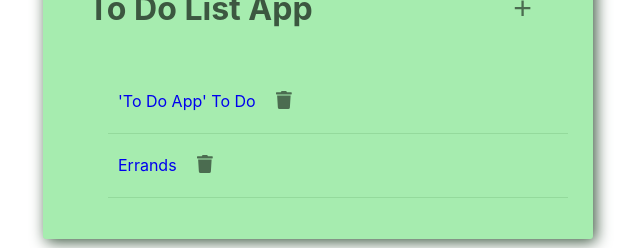
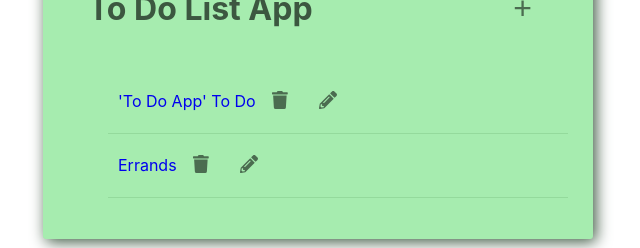
Before and after one commit to IanMFraser/react-to-do-app, a React (Create React App) app: page / in a window 1280 px wide. Shown: the part 177-425 px from the top of the page, without its empty margins (322-962 px from the left). Built offline with nearby package versions, Linux system fonts and the light colour scheme.

Commit message:
edit list title fix

```diff
--- a/package.json
+++ b/package.json
@@ -14,7 +14,8 @@
     "react": "^16.13.1",
     "react-dom": "^16.13.1",
     "react-router-dom": "^5.2.0",
-    "react-scripts": "3.4.1"
+    "react-scripts": "3.4.1",
+    "redux": "^4.0.5"
   },
   "scripts": {
     "start": "react-scripts start",
--- a/src/App.css
+++ b/src/App.css
@@ -57,17 +57,15 @@ li {
 .title {
   display: flex;
   justify-content: space-between;
-  margin: 20px;
+  margin: 10px;
 }
 
-.title input {
-  display: inline-block;
+.title h1 {
   background-color: #a6ecaf;
   border: none;
   font-size: 2em;
-  margin-left: 10px;
   outline-width: 0;
-  color: #3c5740;;
+  color: #3c5740;
 }
 
 .formContainer {
--- a/src/App.js
+++ b/src/App.js
@@ -1,5 +1,4 @@
-import React, { useState } from 'react';
-// import Db from './db.json';
+import React, {useState} from 'react';
 import { BrowserRouter as Router, Switch, Route} from 'react-router-dom';
 import MainPage from './Components/MainPage';
 import ToDoPage from './Components/ToDoPage';
@@ -7,18 +6,23 @@ import './App.css';
 
 const App = () => {
 
+  //toDoLists state holds aa list of objects that represent todo lists
+  //each object has an id (int), a title (string), and an items key(list of objects)
   const [toDoLists, setToDoLists] = useState([
     {
       "id": 0,
       "title": "'To Do App' To Do",
       "items": [
           {
+            "id": 0,
             "items": "implement title-bar  component",
           },
           {
+            "id": 1,
             "items": "refactor css to use flexbox and sass",
           },
           {
+            "id": 2,
             "items": "install json server for external storage of lists",
           }
       ]
@@ -28,12 +32,15 @@ const App = () => {
       "title": "Errands",
       "items": [
           {
+            "id": 0,
             "items": "laundry"
           },
           {
+            "id": 1,
             "items": "cook lunch"
           },
           {
+            "id": 2,
             "items": "clean litter box"
           }
       ]
@@ -43,31 +50,65 @@ const App = () => {
   //create a new todo page
   const newListHandler = () => {
     const title = window.prompt("Please name new To-Do list:", "list name")
+    const newId = toDoLists.length;
     //set a temp title and push an empty list
-    const newList = {
-      "title": title,
-      "items": []
+    if (title === '') {
+      alert('Title can not be empty')
+    } else if (title !== null) {
+      const newList = {
+        "id": newId,
+        "title": title,
+        "items": []
+      }
+      setToDoLists([...toDoLists, newList])
     }
-    setToDoLists([...toDoLists, newList])
   }
 
   //delete a todo page by it's title
   const deleteListHandler = (title) => {
     let result = window.confirm('Delete list?');
 
-    if ( result) {
+    if (result) {
       const updatedLists = toDoLists.filter(obj => obj.title !== title)
       setToDoLists(updatedLists)
 
     }
   }
 
+  //changeTitle
+  const changeTitle = (id, newTitle) => {
+    const toDoCopy = [...toDoLists]
+
+    toDoCopy.forEach((list) => {
+      if(list.id === id){
+        list.title = newTitle;
+      }
+    })
+    setToDoLists([...toDoCopy])
+  }
+
+  const editTitle = (id, title) => {
+    const newTitle = window.prompt("Please enter a new title: ", title);
+
+    if (newTitle === '') {
+      alert('title can not be empty')
+    } else if (newTitle !== null) {
+      changeTitle(id, newTitle)
+    }
+
+  }
+
+  console.log(toDoLists)
+
+
   return(
     <Router>
       <Switch>
-        { toDoLists.map((list,i) => <Route key={ i } path={ `/${list["title"]}` } > <ToDoPage lists={ list } deleteListHandler={deleteListHandler} /> </Route> ) }
+        <Route path={"/todo/:id"}>
+          <ToDoPage deleteListHandler={deleteListHandler} changeTitle={changeTitle} />
+        </Route>
         <Route path='/'>
-          <MainPage lists={ toDoLists } newListHandler={ newListHandler } deleteListHandler={deleteListHandler}/>
+          <MainPage toDoLists={toDoLists} newListHandler={newListHandler} deleteListHandler= {deleteListHandler} editTitleHandler={editTitle}/>
         </Route>
       </Switch>
     </Router>
--- a/src/Components/DisplayLists.js
+++ b/src/Components/DisplayLists.js
@@ -1,14 +1,40 @@
 import React from 'react';
 import { Link } from 'react-router-dom';
 import { faTrash } from "@fortawesome/free-solid-svg-icons";
+import { faPencilAlt } from '@fortawesome/free-solid-svg-icons';
 import { FontAwesomeIcon } from "@fortawesome/react-fontawesome";
 
-const DisplayLists = ({ lists, deleteListHandler }) => {
+const DisplayLists = ({ lists, deleteListHandler, editTitleHandler }) => {
+
+    const deleteListPage = (title) => {
+        deleteListHandler(title)
+    }
 
     return(
         <div className="listDisplay">
             <ul>
-                { lists.map((list) => <li key={ list["title"] } ><Link to={ `/${ list["title"] }` }>{ list["title"] }</Link> <button onClick={ () => {deleteListHandler(list["title"])} } title="delete list"><FontAwesomeIcon icon={faTrash}/></button> </li>) }
+                {
+                lists.map((list) => {
+                    return <li key={list.title}>
+                        <Link to={{
+                                    pathname: `/todo/${list.id}`,
+                                    state: {id:list.id, lists: list}
+                                }}>
+                            {list.title}
+                        </Link>
+                    <button
+                        onClick={() => {deleteListPage(list.title)}}
+                        title="delete list">
+                        <FontAwesomeIcon icon={faTrash}/>
+                    </button>
+                    <button
+                        onClick={() => {editTitleHandler(list.id, list.title)}}
+                        title="delete list">
+                        <FontAwesomeIcon icon={faPencilAlt}/>
+                    </button>
+                    </li>
+                    })
+                }
             </ul>
         </div>
     )
--- a/src/Components/ListToDos.js
+++ b/src/Components/ListToDos.js
@@ -5,7 +5,11 @@ const ListToDos = ({ todos }) => {
     return(
         <div className="listToDos">
             <ul>
-                { todos.map((task, i) => <ListItem name={ i } key={ `task-${i}` } task={ task.items } />) }
+                {
+                todos.map((task, i) =>
+                    <ListItem name={i} key={`task-${i}`} task={task.items}
+                />)
+                }
             </ul>
         </div>
 
--- a/src/Components/MainPage.js
+++ b/src/Components/MainPage.js
@@ -3,15 +3,14 @@ import DisplayLists from './DisplayLists';
 import '../App.css';
 import { withRouter } from 'react-router-dom';
 
-const MainPage = ({ lists, newListHandler, deleteListHandler }) => {
-
+const MainPage = ({ toDoLists, newListHandler, deleteListHandler, editTitleHandler }) => {
     return(
         <div className="container">
             <div className="main-header">
                 <h1>To Do List App</h1>
-                <button onClick={ newListHandler } title="add new list">+</button>
+                <button onClick={newListHandler} title="add new list">+</button>
             </div>
-            <DisplayLists lists={ lists } deleteListHandler={deleteListHandler} />
+            <DisplayLists lists={toDoLists} deleteListHandler={deleteListHandler} editTitleHandler={editTitleHandler}/>
         </div>
     )
 }
--- a/src/Components/TitleBar.js
+++ b/src/Components/TitleBar.js
@@ -5,13 +5,14 @@ import { faArrowLeft } from "@fortawesome/free-solid-svg-icons";
 import { FontAwesomeIcon } from "@fortawesome/react-fontawesome";
 
 
-const TitleBar = ({newTitle, titleHandler, deleteFormHandler}) => {
+const TitleBar = ({ title, deleteFormHandler }) => {
     let history = useHistory();
+
     return(
         <div className="title">
-            <button onClick={ history.goBack } title="back to home"><FontAwesomeIcon icon={ faArrowLeft }/></button>
-            <input type="text" placeholder="To Do" value={ newTitle } onChange={ titleHandler }/>
-            <button onClick={ deleteFormHandler } title="delete list"><FontAwesomeIcon icon={ faTrash }/></button>
+            <button onClick={history.goBack} title="back to home"><FontAwesomeIcon icon={faArrowLeft}/></button>
+            <h1>{title}</h1>
+            <button onClick={deleteFormHandler} title="delete list"><FontAwesomeIcon icon={faTrash}/></button>
         </div>
     )
 }
--- a/src/Components/ToDoForm.js
+++ b/src/Components/ToDoForm.js
@@ -1,6 +1,6 @@
 import React from 'react';
 
-const ToDoForm = ({submitHandler, newTask, changeHandler}) => {
+const ToDoForm = ({ submitHandler, newTask, changeHandler }) => {
     return(
         <div className="formContainer">
             <form className="todoForm" onSubmit={submitHandler}>
--- a/src/Components/ToDoPage.js
+++ b/src/Components/ToDoPage.js
@@ -1,25 +1,34 @@
-import React, {useState} from 'react';
+import React, { useState } from 'react';
 import ToDoForm from './ToDoForm';
 import ListToDos from './ListToDos';
 import TitleBar from './TitleBar';
 import '../App.css';
-import { withRouter } from 'react-router-dom'
+import { withRouter, useHistory } from 'react-router-dom'
 
-const ToDoPage = ({ lists, deleteListHandler }) => {
+//what do i need sent as props?
+//the list, title, task, update title, update task, delete list
+//but this is too many!
+const ToDoPage = ({ location, deleteListHandler }) => {
 
-  const [toDos, setToDos] = useState(lists["items"]);
-  const [newTask, setNewTask] = useState('');
-  const [newTitle, setNewTitle] = useState(lists["title"]);
+  const history = useHistory();
+  const title = location.state.lists.title;
+
+  //I need to move these up to App.js
+  const [ toDoItems, setToDoItems ] = useState(location.state.lists.items);
+  const [ newTask, setNewTask ] = useState('');
+
+
 
   //handler to update the new task input when typed
   const newTaskHandler = (e) => {
     setNewTask(e.target.value)
   }
 
-  //handler to update toDo list on form submission
+  //event handler to update toDo list on form submission
   const onSubmit = (e) => {
     e.preventDefault()
     const newItem = {
+      id: toDoItems.length,
       items: newTask
     }
 
@@ -27,20 +36,16 @@ const ToDoPage = ({ lists, deleteListHandler }) => {
       alert('task cannot be empty')
     } else {
       setNewTask('')
-      setToDos([...toDos, newItem])
+      setToDoItems([...toDoItems, newItem])
     }
   }
 
-  //handler to update the title input when typed
-  const titleHandler = (e) => {
-    setNewTitle(e.target.value);
-  }
 
   return(
     <div className="container">
-      <TitleBar newTitle={newTitle} titleHandler={titleHandler} deleteFormHandler={() => {deleteListHandler(newTitle)}}/>
+      <TitleBar title={title}  deleteFormHandler={() => {deleteListHandler(); history.goBack()}}  />
       <ToDoForm newTask={newTask} changeHandler={newTaskHandler} submitHandler={onSubmit} />
-      <ListToDos todos={toDos}  />
+      <ListToDos todos={toDoItems}  />
     </div>
   )
 }
```
Also changed, not shown: src/Components/ListItem.js (+4 -4 lines), 1 other file (tests, documents, lock files or other folders).
